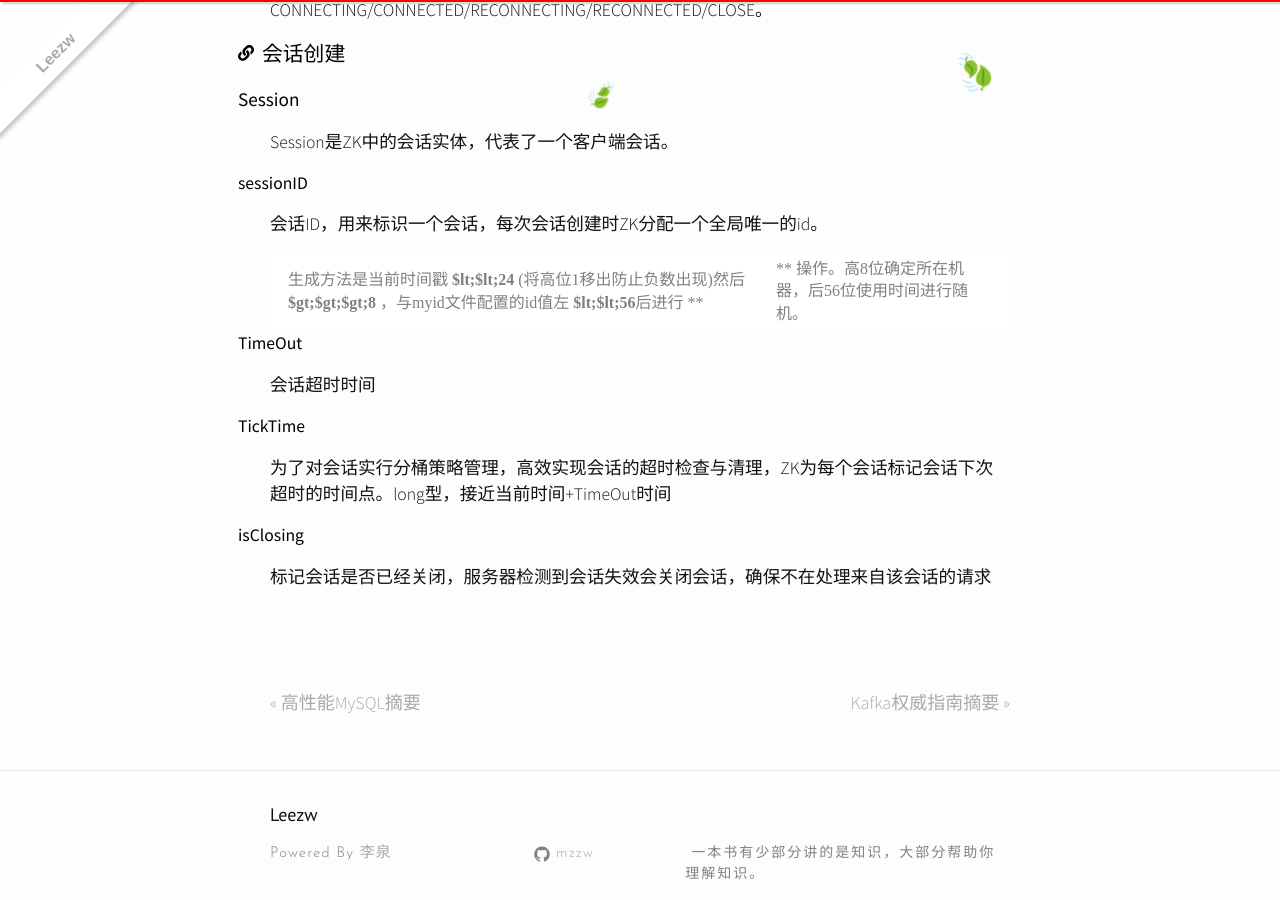
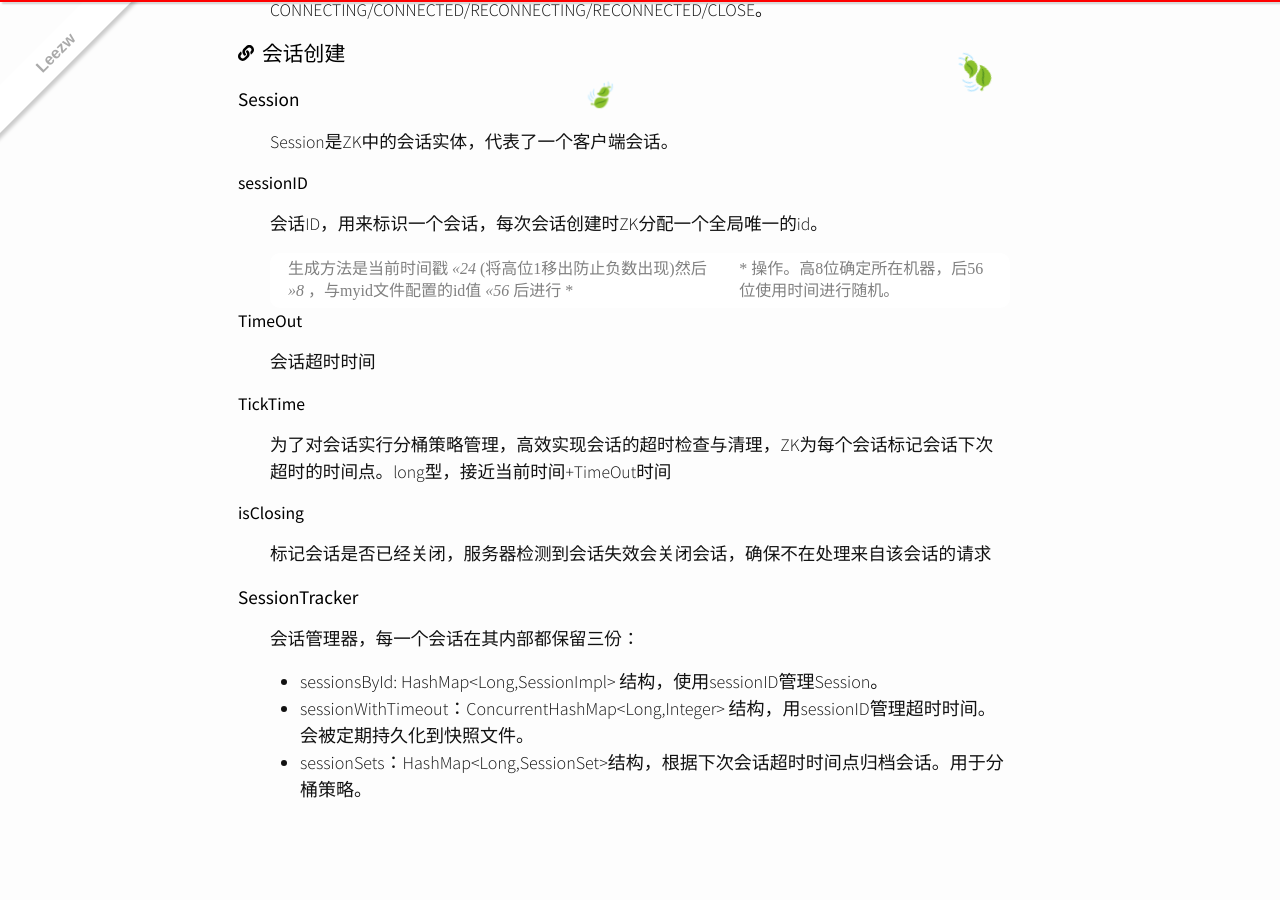
Before and after one commit to quantum-li/quantum-li.github.io, a Jekyll site: the page built from _posts/2020-05-08-from-paxos-to-zookeeper.md, in a window 1280 px wide and 900 px high, scrolled down 20710 px. Built offline with Jekyll 4.4.1, drawn with Linux system fonts in a browser that asks for light colours; nearby versions of some CDN libraries; emoji names are drawn with the system emoji font; comment, search, counter and statistics services are not loaded; some of the changed text lies outside the part shown.

Commit message:
2020-5-20 22:31:29

```diff
--- a/_posts/2020-05-08-from-paxos-to-zookeeper.md
+++ b/_posts/2020-05-08-from-paxos-to-zookeeper.md
@@ -611,7 +611,7 @@ Session是ZK中的会话实体，代表了一个客户端会话。
 
 会话ID，用来标识一个会话，每次会话创建时ZK分配一个全局唯一的id。
 
-生成方法是当前时间戳 **$lt;$lt;24** (将高位1移出防止负数出现)然后 **$gt;$gt;$gt;8** ，与myid文件配置的id值左 **$lt;$lt;56**后进行 **|** 操作。高8位确定所在机器，后56位使用时间进行随机。
+生成方法是当前时间戳 *<<24* (将高位1移出防止负数出现)然后 *>>8* ，与myid文件配置的id值 *<<56* 后进行 *|* 操作。高8位确定所在机器，后56位使用时间进行随机。
 
 ##### TimeOut
 
@@ -624,3 +624,11 @@ Session是ZK中的会话实体，代表了一个客户端会话。
 ##### isClosing
 
 标记会话是否已经关闭，服务器检测到会话失效会关闭会话，确保不在处理来自该会话的请求
+
+#### SessionTracker
+
+会话管理器，每一个会话在其内部都保留三份：
+
++ sessionsById: HashMap<Long,SessionImpl> 结构，使用sessionID管理Session。
++ sessionWithTimeout：ConcurrentHashMap<Long,Integer> 结构，用sessionID管理超时时间。会被定期持久化到快照文件。
++ sessionSets：HashMap<Long,SessionSet>结构，根据下次会话超时时间点归档会话。用于分桶策略。
```
Also changed, not shown: other parts of _posts/2020-05-08-from-paxos-to-zookeeper.md (+1 -1 lines).
